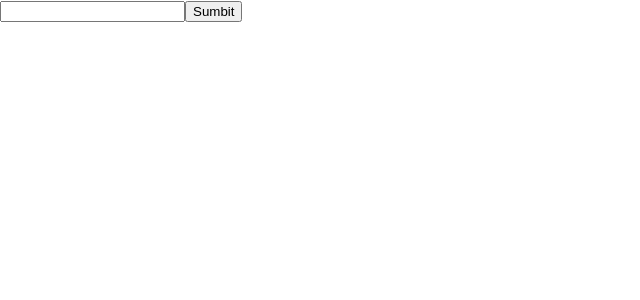
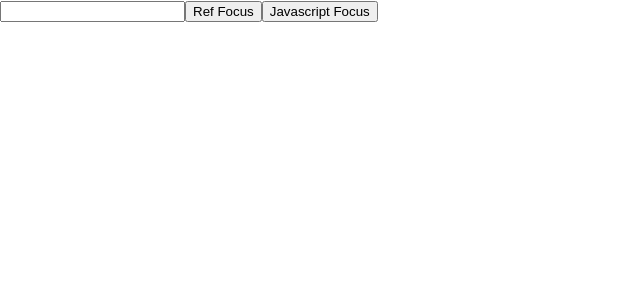
Before and after one commit to chaengs/React200, a React (Create React App) app: page / in a window 1280 px wide. Shown: the top 300 px of the page, without its empty margins (0-640 px from the left). Built offline with nearby package versions, Linux system fonts and the light colour scheme.

Commit message:
073 Ref 사용하기

```diff
--- a/src/App.js
+++ b/src/App.js
@@ -1,10 +1,10 @@
 import React from 'react';
-import ReactonSubmit from './R072_onSubmit'
+import ReactRef from './R073_ReactRef'
 
 function App() {
   return (
     <div>
-      <ReactonSubmit />
+      <ReactRef />
     </div>
   );
 }
--- /dev/null
+++ b/src/R073_ReactRef.js
@@ -0,0 +1,28 @@
+import React, { Component } from "react";
+
+class R073_ReactRef extends Component {
+    constructor(props) {
+        super(props);
+        this.InputRef = React.createRef();
+    }
+
+    RefFocus = (e) => {
+        this.InputRef.current.focus();
+    }
+
+    JavascriptFocus(){
+        document.getElementById('id').focus();
+    }
+
+    render() {
+        return (
+            <>
+                <input id="id" type="text" ref={this.InputRef} />
+                <input type="button" value="Ref Focus" onClick={this.RefFocus}/>
+                <input type="button" value="Javascript Focus" onClick={this.JavascriptFocus}/>
+            </>
+        )
+    }
+}
+
+export default R073_ReactRef;
```
